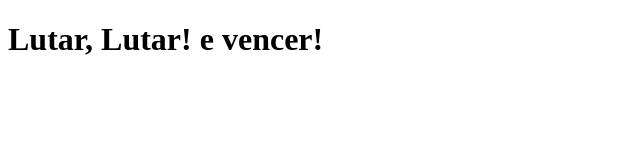
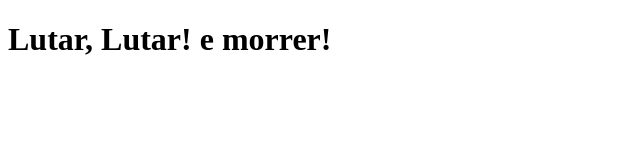
Before and after one commit to PedroLira11/write-tabnews, a Next.js app in the folder write-tabnews/: page / in a window 1280 px wide. Shown: the top 160 px of the page, without its empty margins (0-640 px from the left). Built offline with nearby package versions, Linux system fonts and the light colour scheme.

Commit message:
atualização

```diff
--- a/write-tabnews/pages/index.js
+++ b/write-tabnews/pages/index.js
@@ -1,5 +1,5 @@
 function Home () {
-    return <h1> Lutar, Lutar! e vencer! </h1>
+    return <h1> Lutar, Lutar! e morrer! </h1>
 }
 
 export default Home;
```
